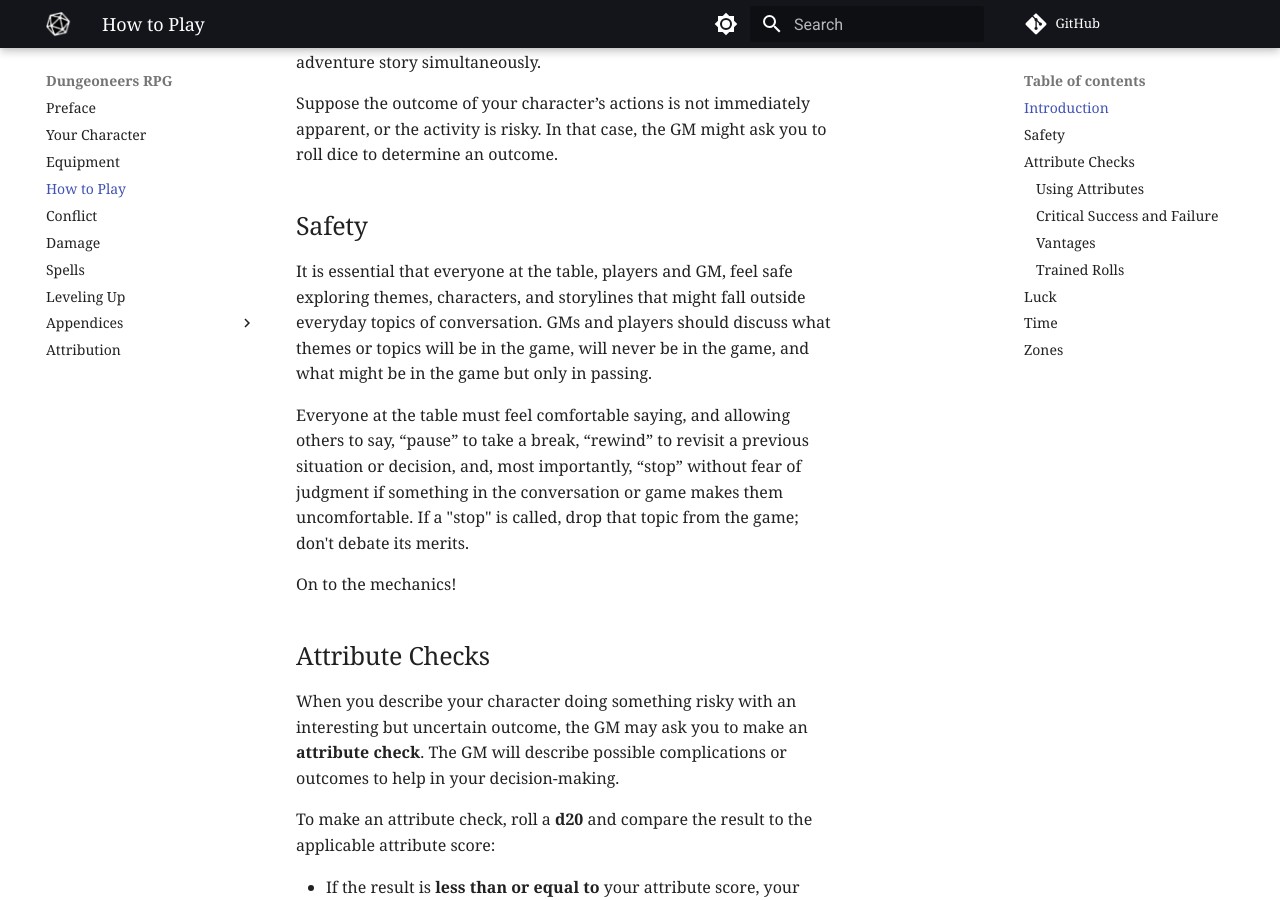
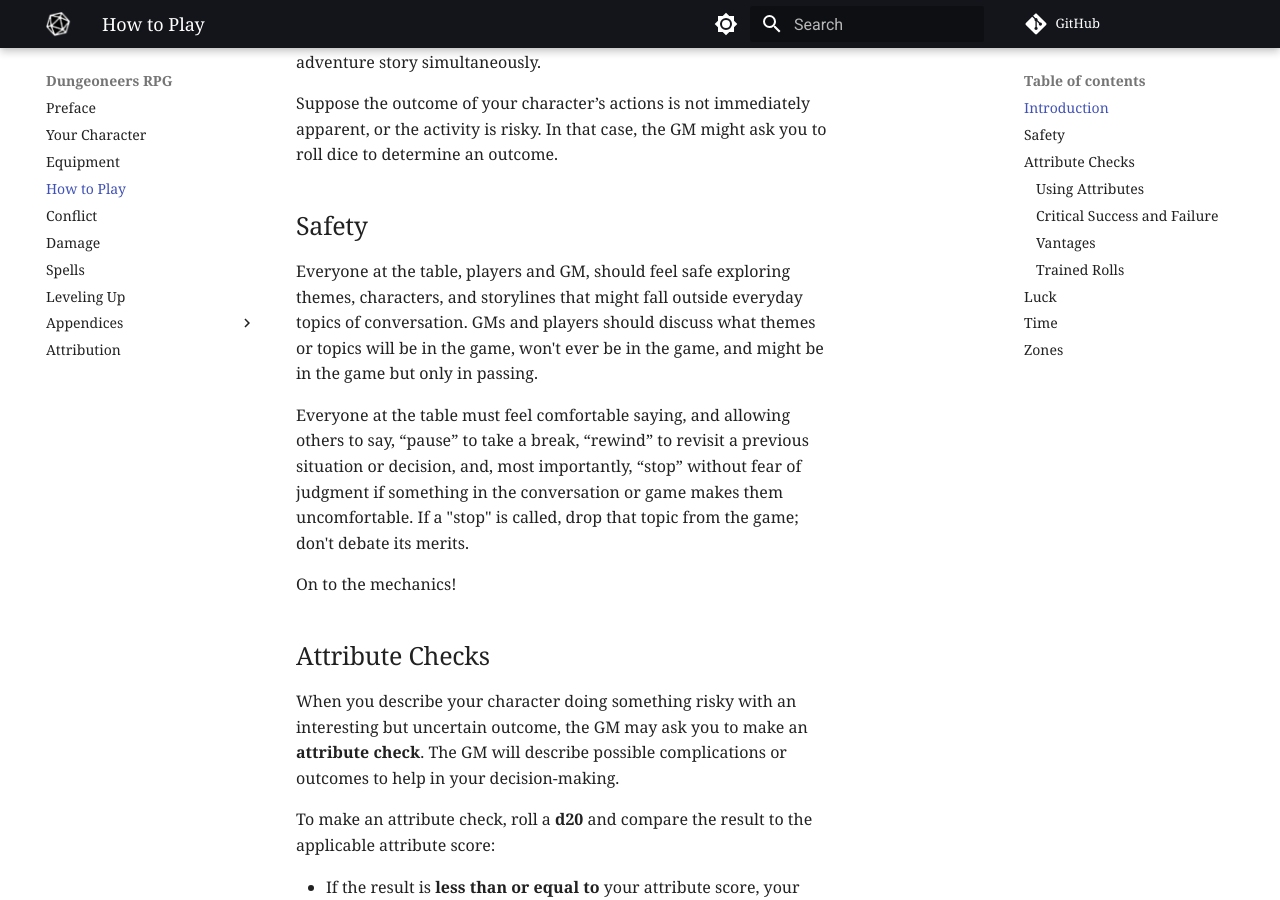
Before and after one commit to joemoose/dungeoneers.d20, an MkDocs documentation site: the page built from docs/play.md, in a window 1280 px wide and 900 px high, scrolled down 453 px. Built offline with MkDocs 1.6.1 and Material for MkDocs 9.7.7, drawn with Linux system fonts in a browser that asks for light colours; comment, search, counter and statistics services are not loaded.

Commit message:
Update play.md

```diff
--- a/docs/play.md
+++ b/docs/play.md
@@ -10,7 +10,7 @@ Suppose the outcome of your character’s actions is not immediately apparent, o
 
 ## Safety
 
-It is essential that everyone at the table, players and GM, feel safe exploring themes, characters, and storylines that might fall outside everyday topics of conversation. GMs and players should discuss what themes or topics will be in the game, will never be in the game, and what might be in the game but only in passing.
+Everyone at the table, players and GM, should feel safe exploring themes, characters, and storylines that might fall outside everyday topics of conversation. GMs and players should discuss what themes or topics will be in the game, won't ever be in the game, and might be in the game but only in passing.
 
 Everyone at the table must feel comfortable saying, and allowing others to say, “pause” to take a break, “rewind” to revisit a previous situation or decision, and, most importantly, “stop” without fear of judgment if something in the conversation or game makes them uncomfortable. If a "stop" is called, drop that topic from the game; don't debate its merits.
 
```
